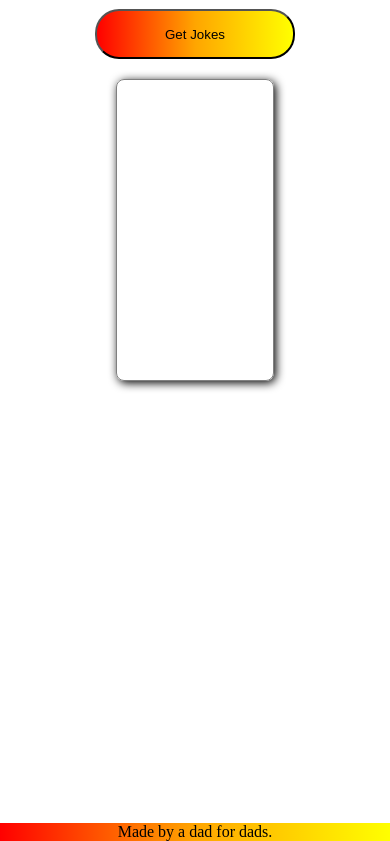
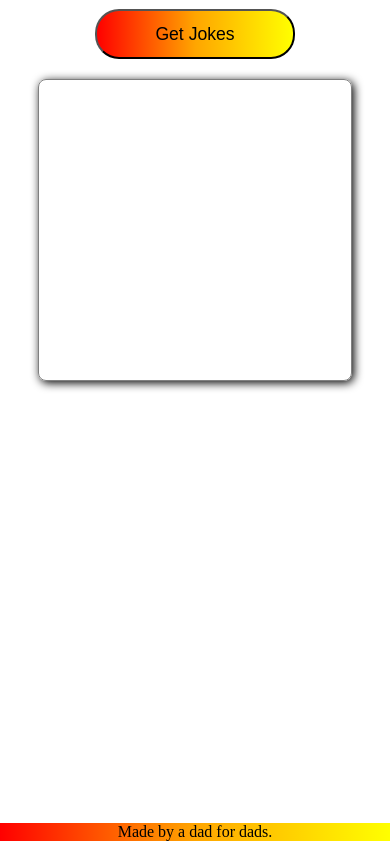
Before and after one commit to Brandon-B91/dad-jokes, a Gatsby site: page / in a window 390 px wide. Shown: the part 129-970 px from the top of the page. Built offline with nearby package versions, Linux system fonts and the light colour scheme; Gatsby itself is replaced by a stand-in of ours.

Commit message:
updates to mobile layout

```diff
--- a/src/pages/index.js
+++ b/src/pages/index.js
@@ -27,6 +27,7 @@ const IndexPage = () => {
       });
   }
 
+
   return (
     <Layout>
       <main className="full-page">
--- a/src/styles/main.css
+++ b/src/styles/main.css
@@ -19,7 +19,12 @@
     width: 200px;
     border-radius: 24px;
     height: 50px;
-    background: linear-gradient(to right, red,orange,yellow)
+    background: linear-gradient(to right, red,orange,yellow);
+    font-size: 1.1rem;
+}
+
+.center button:hover {
+    cursor: pointer;
 }
 
 .card {
@@ -51,3 +56,9 @@
     background: linear-gradient(to right, red, orange, yellow);
     text-align: center;
 }
+
+@media only screen and (max-width: 500px) {
+    .card {
+        width: 80%;
+    }
+}
```
